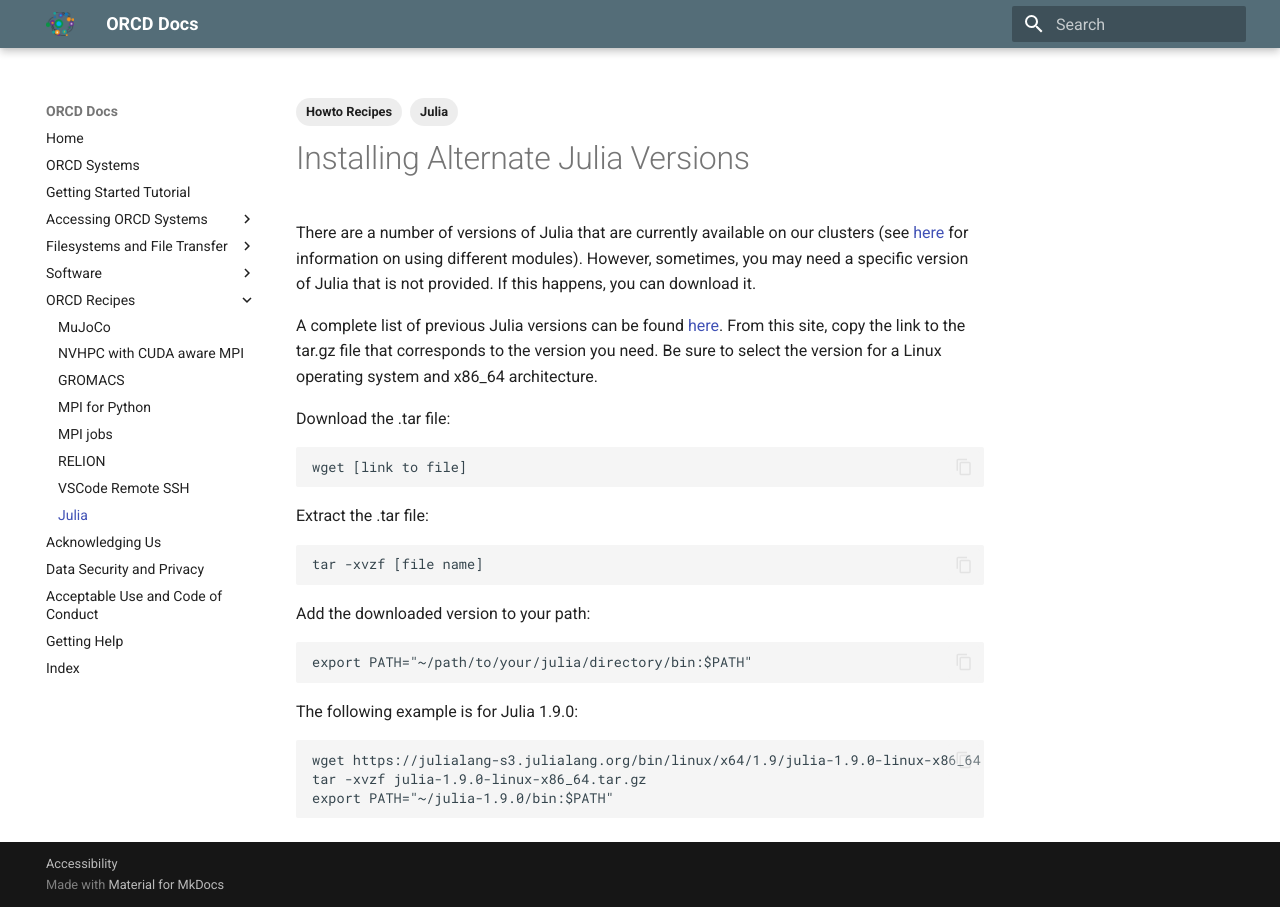
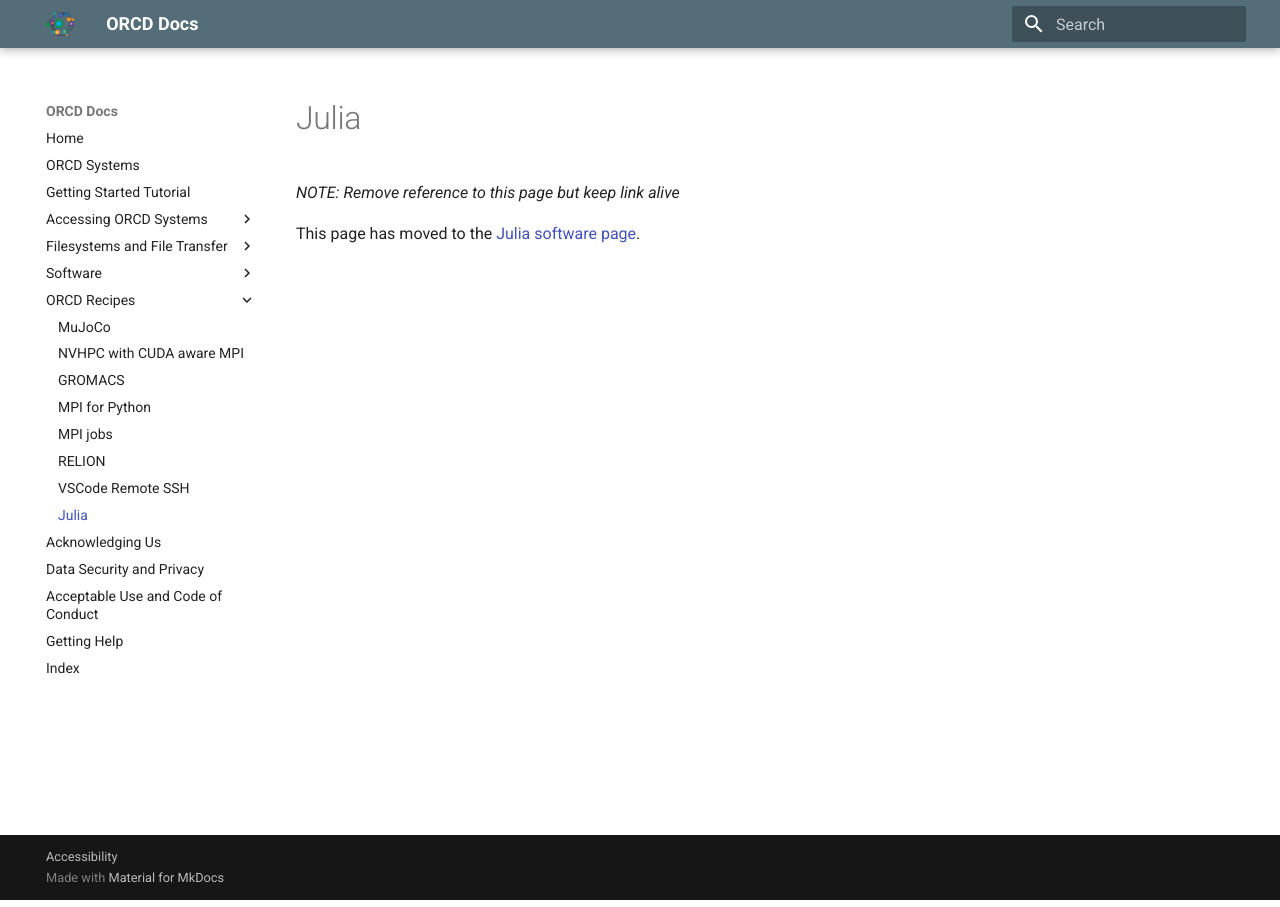
Before and after one commit to mit-orcd/orcd-docs-edit, an MkDocs documentation site: the page built from docs/recipes/julia.md, in a window 1280 px wide. Built offline with MkDocs 1.6.1 and Material for MkDocs 9.7.7, drawn with Linux system fonts in a browser that asks for light colours.

Commit message:
transferring julia recipe

````diff
--- a/docs/recipes/julia.md
+++ b/docs/recipes/julia.md
@@ -1,35 +1,3 @@
----
-tags:
- - Julia
- - Howto Recipes
----
+*NOTE: Remove reference to this page but keep link alive*
 
-# Installing Alternate Julia Versions
-
-There are a number of versions of Julia that are currently available on our clusters (see [here](https://orcd-docs.mit.edu/software/modules/) for information on using different modules). However, sometimes, you may need a specific version of Julia that is not provided. If this happens, you can download it.
-
-A complete list of previous Julia versions can be found [here](https://julialang.org/downloads/oldreleases/). From this site, copy the link to the tar.gz file that corresponds to the version you need. Be sure to select the version for a Linux operating system and x86_64 architecture.
-
-
-Download the .tar file:
-```
-wget [link to file]
-```
-
-Extract the .tar file:
-```
-tar -xvzf [file name]
-```
-
-Add the downloaded version to your path:
-```
-export PATH="~/path/to/your/julia/directory/bin:$PATH"
-```
-
-
-The following example is for Julia 1.9.0:
-```
-wget https://julialang-s3.julialang.org/bin/linux/x64/1.9/julia-1.9.0-linux-x86_64.tar.gz
-tar -xvzf julia-1.9.0-linux-x86_64.tar.gz
-export PATH="~/julia-1.9.0/bin:$PATH"
-```
+This page has moved to the [Julia software page](/docs/software/julia.md).
--- a/mkdocs.yml
+++ b/mkdocs.yml
@@ -19,7 +19,7 @@
     - Modules: software/modules.md
     - Python: software/python.md
     - Compiling Codes: software/compile.md
-#    - Julia:
+    - Julia: software/julia.md
 #    - R:
 #    - Installing Software:
 #    - Singularity/Apptainer:
````
Also changed, not shown: docs/software/julia.md (added, +37 -0 lines).
